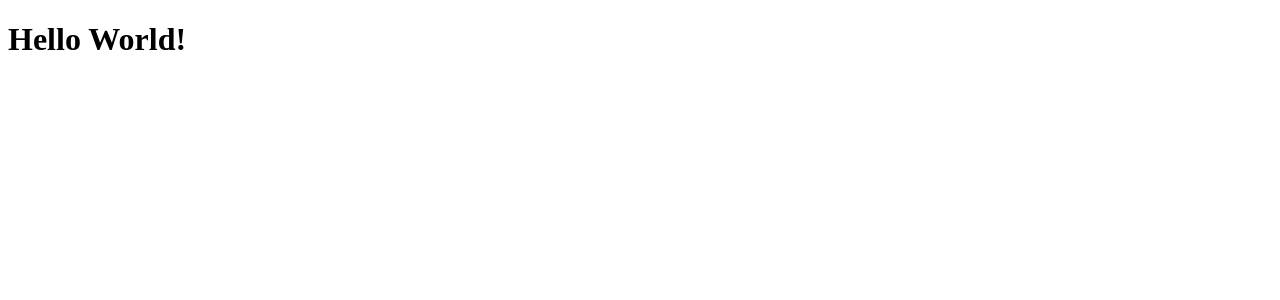
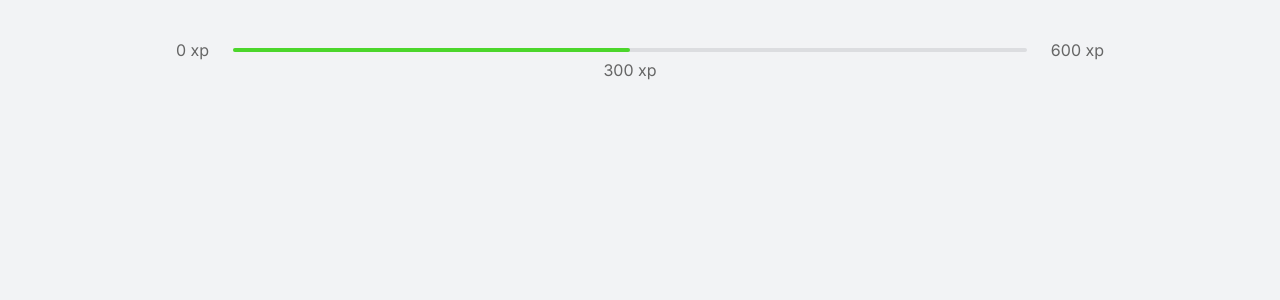
Before and after one commit to diegogasparcruz/moveit, a Next.js app: page / in a window 1280 px wide. Shown: the top 300 px of the page. Built offline with nearby package versions, Linux system fonts and the light colour scheme.

Commit message:
feat: add expirience bar component

```diff
--- a/pages/_app.tsx
+++ /dev/null
@@ -1,5 +0,0 @@
-function MyApp({ Component, pageProps }) {
-  return <Component {...pageProps} />;
-}
-
-export default MyApp;
--- a/pages/index.tsx
+++ /dev/null
@@ -1,3 +0,0 @@
-export default function Home() {
-  return <h1>Hello World!</h1>;
-}
--- /dev/null
+++ b/src/components/ExpirienceBar.tsx
@@ -0,0 +1,15 @@
+export function ExpirienceBar() {
+  return (
+    <header className="expirience-bar">
+      <span>0 xp</span>
+      <div>
+        <div style={{ width: "50%" }}></div>
+
+        <span className="current-expirience" style={{ left: "50%" }}>
+          300 xp
+        </span>
+      </div>
+      <span>600 xp</span>
+    </header>
+  );
+}
--- /dev/null
+++ b/src/pages/_document.tsx
@@ -0,0 +1,21 @@
+import Document, { Html, Head, Main, NextScript } from "next/document";
+
+export default class MyDocument extends Document {
+  render() {
+    return (
+      <Html>
+        <Head>
+          <link rel="preconnect" href="https://fonts.gstatic.com" />
+          <link
+            href="https://fonts.googleapis.com/css2?family=Inter:wght@400;500;600&family=Rajdhani:wght@600&display=swap"
+            rel="stylesheet"
+          />
+        </Head>
+        <body>
+          <Main />
+          <NextScript />
+        </body>
+      </Html>
+    );
+  }
+}
--- /dev/null
+++ b/src/pages/index.tsx
@@ -0,0 +1,9 @@
+import { ExpirienceBar } from "../components/ExpirienceBar";
+
+export default function Home() {
+  return (
+    <div className="container">
+      <ExpirienceBar />
+    </div>
+  );
+}
```
